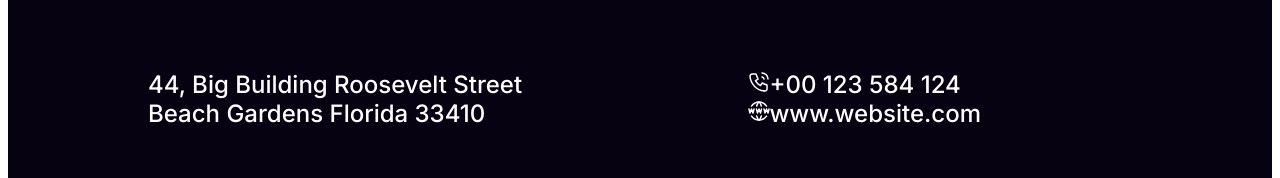
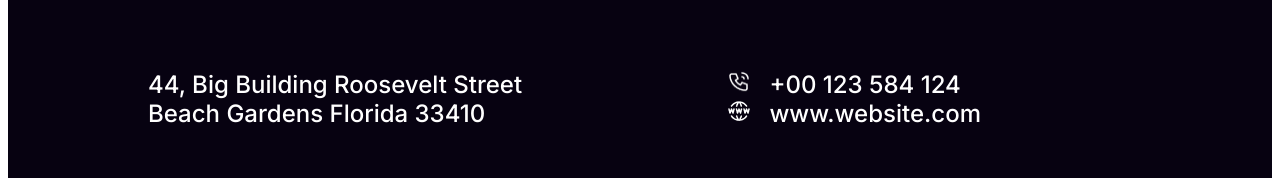
Before and after one commit to Accidentally-Coder/b9-a1, a plain HTML site: page index.html in a window 1280 px wide. Shown: the part 7566-7744 px from the top of the page. Drawn offline with Linux system fonts and the light colour scheme.

Commit message:
Final touch

```diff
--- a/index.html
+++ b/index.html
@@ -280,27 +280,17 @@
                         <span style="width: 22px;
                         height: 22px;
                         flex-shrink: 0;">
-                            <svg xmlns="http://www.w3.org/2000/svg" width="24" height="25" viewBox="0 0 24 25" fill="none">
-                            <g clip-path="url(#clip0_114_6430)">
-                            <path d="M5 4.07031H9L11 9.07031L8.5 10.5703C9.57096 12.7418 11.3285 14.4994 13.5 15.5703L15 13.0703L20 15.0703V19.0703C20 19.6007 19.7893 20.1095 19.4142 20.4845C19.0391 20.8596 18.5304 21.0703 18 21.0703C14.0993 20.8333 10.4202 19.1768 7.65683 16.4135C4.8935 13.6502 3.23705 9.97105 3 6.07031C3 5.53988 3.21071 5.03117 3.58579 4.6561C3.96086 4.28103 4.46957 4.07031 5 4.07031Z" stroke="white" stroke-width="1.5" stroke-linecap="round" stroke-linejoin="round"/>
-                            <path d="M15 7.07031C15.5304 7.07031 16.0391 7.28103 16.4142 7.6561C16.7893 8.03117 17 8.53988 17 9.07031" stroke="white" stroke-width="1.5" stroke-linecap="round" stroke-linejoin="round"/>
-                            <path d="M15 3.07031C16.5913 3.07031 18.1174 3.70245 19.2426 4.82767C20.3679 5.95289 21 7.47901 21 9.07031" stroke="white" stroke-width="1.5" stroke-linecap="round" stroke-linejoin="round"/>
-                            </g>
-                            <defs>
-                            <clipPath id="clip0_114_6430">
-                                <rect width="24" height="24" fill="white" transform="translate(0 0.0703125)"/>
-                            </clipPath>
-                            </defs>
-                        </svg>
+                        <img src="./resources/Call.png" alt="call" style="width: 24px;
+                        height: 24px;">
                     </span>
-                      <span id="footer-phone">+00 123 584 124</span>
+                      <span id="footer-phone" style="padding-left: 20px;">+00 123 584 124</span>
                     </li>
 
                     <li style="display: flex;">
                         <span style="width: 22px;
                         height: 22px;
                         flex-shrink: 0;">
-                            <svg xmlns="http://www.w3.org/2000/svg" width="24" height="25" viewBox="0 0 24 25" fill="none">
+                            <!-- <svg xmlns="http://www.w3.org/2000/svg" width="24" height="25" viewBox="0 0 24 25" fill="none">
                             <g clip-path="url(#clip0_114_6416)">
                             <path d="M19.5001 7.07033C18.6763 5.83732 17.5605 4.82698 16.2521 4.12914C14.9436 3.4313 13.483 3.06758 12.0001 3.07033C10.5198 3.06942 9.06209 3.43405 7.75652 4.13185C6.45095 4.82964 5.33787 5.83901 4.51611 7.07033" stroke="white" stroke-width="1.5" stroke-linecap="round" stroke-linejoin="round"/>
                             <path d="M11.5001 3.07031C10.7207 4.31892 10.1069 5.66351 9.67407 7.07031" stroke="white" stroke-width="1.5" stroke-linecap="round" stroke-linejoin="round"/>
@@ -317,9 +307,10 @@
                                 <rect width="24" height="24" fill="white" transform="translate(0 0.0703125)"/>
                             </clipPath>
                             </defs>
-                        </svg>
+                        </svg> -->
+                        <img src="./resources/Website.png" alt="website">
                     </span>
-                       <span id="footer-website">www.website.com</span>
+                       <span id="footer-website" style="padding-left: 20px;">www.website.com</span>
                     </li>
                 </ul>
             </li>
```
